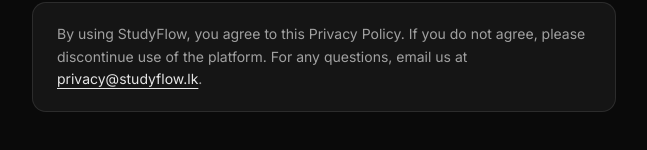
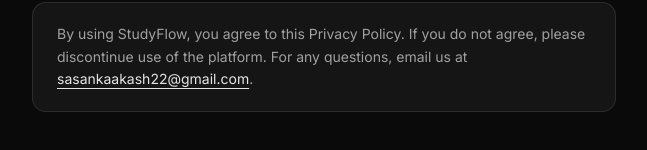
Before and after one commit to SasankaAE/studyflow, a Next.js app: page /privacy in a window 1280 px wide. Shown: the part 3653-3803 px from the top of the page, without its empty margins (448-1095 px from the left). Built offline with nearby package versions, Linux system fonts and the light colour scheme.

Commit message:
fix: update privacy contact email to sasankaakash22@gmail.com

```diff
--- a/app/privacy/page.tsx
+++ b/app/privacy/page.tsx
@@ -235,10 +235,10 @@ export default function PrivacyPolicyPage() {
                 not agree, please discontinue use of the platform. For any
                 questions, email us at{" "}
                 <a
-                  href="mailto:privacy@studyflow.lk"
+                  href="mailto:sasankaakash22@gmail.com"
                   className="text-primary underline underline-offset-4 hover:no-underline"
                 >
-                  privacy@studyflow.lk
+                  sasankaakash22@gmail.com
                 </a>
                 .
               </p>
```
